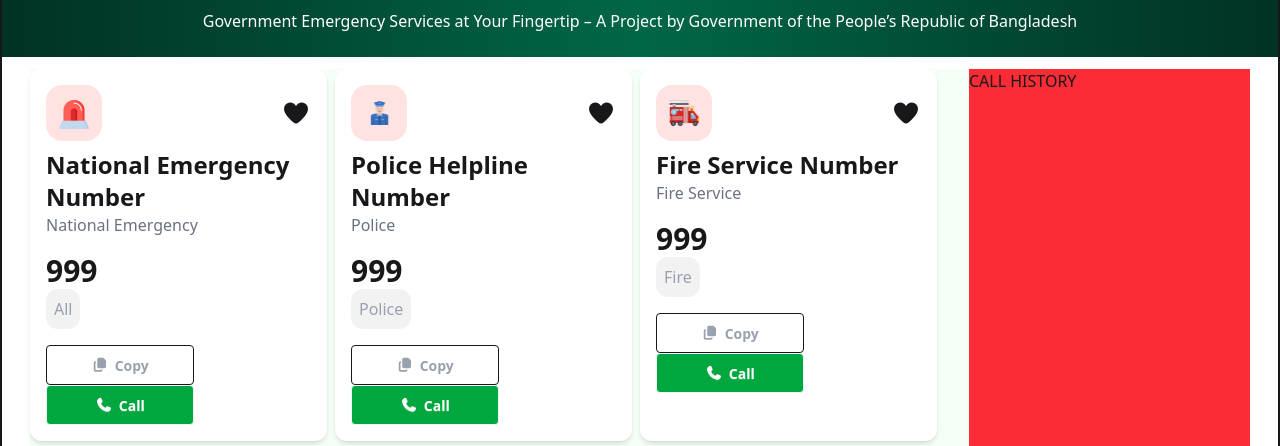
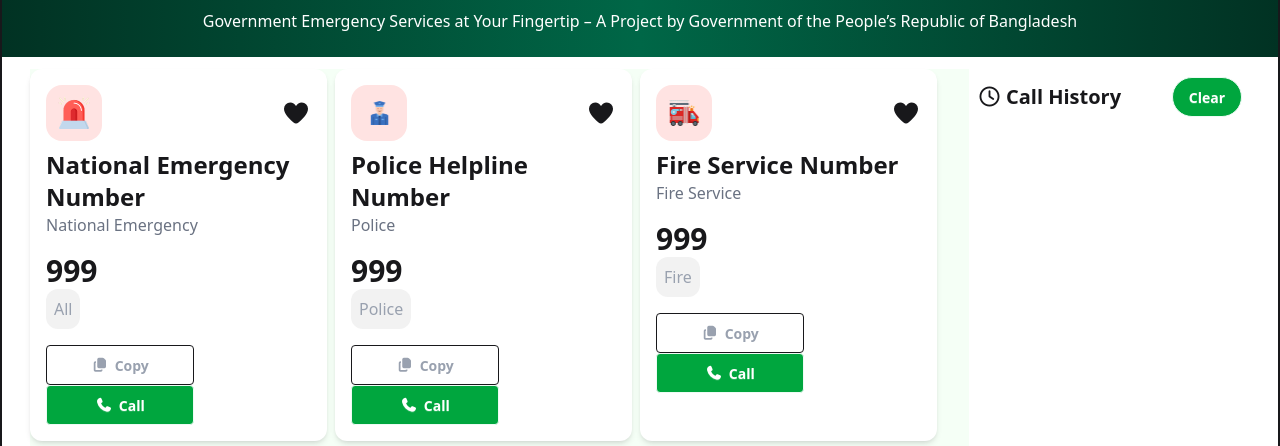
Before and after one commit to jamal-uddin-asif/assignment05, a plain HTML site: page index.html in a window 1280 px wide. Shown: the part 274-720 px from the top of the page. Drawn offline with nearby package versions, Linux system fonts and the light colour scheme.

Commit message:
Call History added

```diff
--- a/index.html
+++ b/index.html
@@ -190,11 +190,17 @@
         </div>
 
       </div>
-      <div class="bg-red-500 sm:col-span-3 ">
-        <H1>CALL HISTORY</H1>
+      <div class="bg-[#ffffff]  sm:col-span-3 ">
+        <div class="flex items-center justify-between p-2">
+          <div class="flex items-center text-xl">
+            <i class="fa-regular fa-clock"></i>
+            <h2 class="ml-1 font-bold">Call History</h2>
+          </div>
+          <button class="btn btn-soft btn-success text-white rounded-3xl bg-[#00A63E]">Clear</button>
+        </div>
       </div>
     </main>
 
-    <script src="/index.js"></script>
+    <script src="index.js"></script>
   </body>
 </html>
--- a/index.js
+++ b/index.js
@@ -0,0 +1,3 @@
+console.log('assingment 5')
+console.log('so hard')
+console.log('i am here')
```
